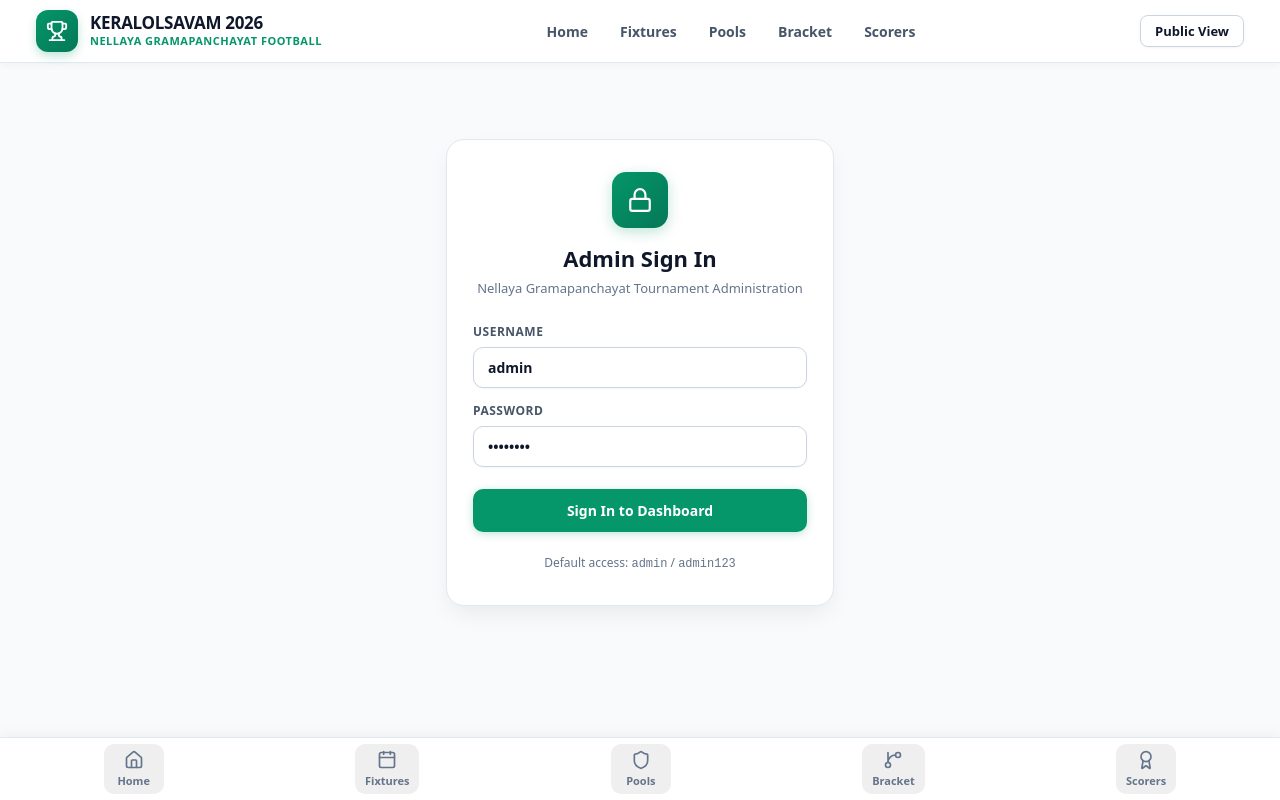
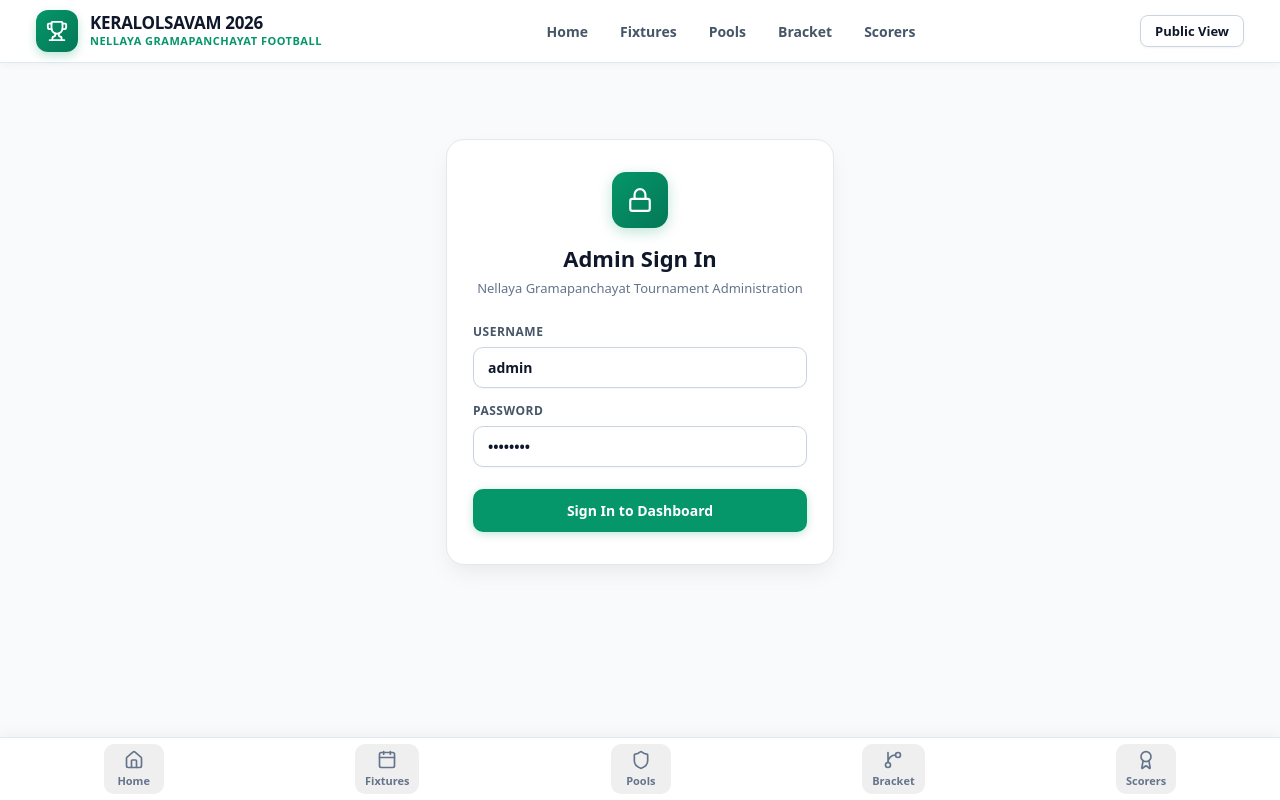
Before and after one commit to AsaruAsharudheen/keralolsavam2026, a React (Vite) app: page / in a window 1280 px wide. Both pictures are taken after a click on the button "Admin". Built offline with nearby package versions, Linux system fonts and the light colour scheme; no server answers.

Commit message:
first commit

```diff
--- a/src/admin/AdminLogin.jsx
+++ b/src/admin/AdminLogin.jsx
@@ -81,9 +81,6 @@
           </button>
         </form>
 
-        <div style={{ marginTop: 22, textAlign: 'center', fontSize: 12, color: '#64748b' }}>
-          Default access: <code>admin</code> / <code>admin123</code>
-        </div>
       </div>
     </div>
   );
```
